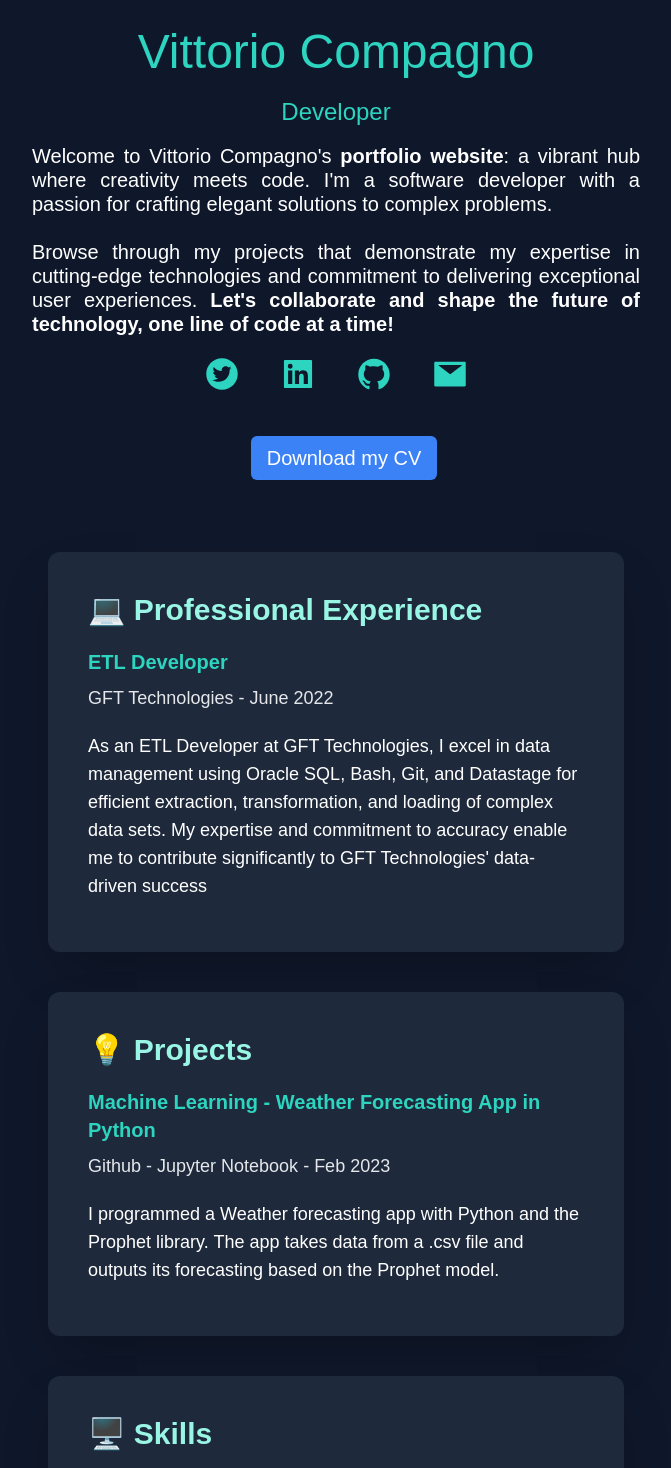
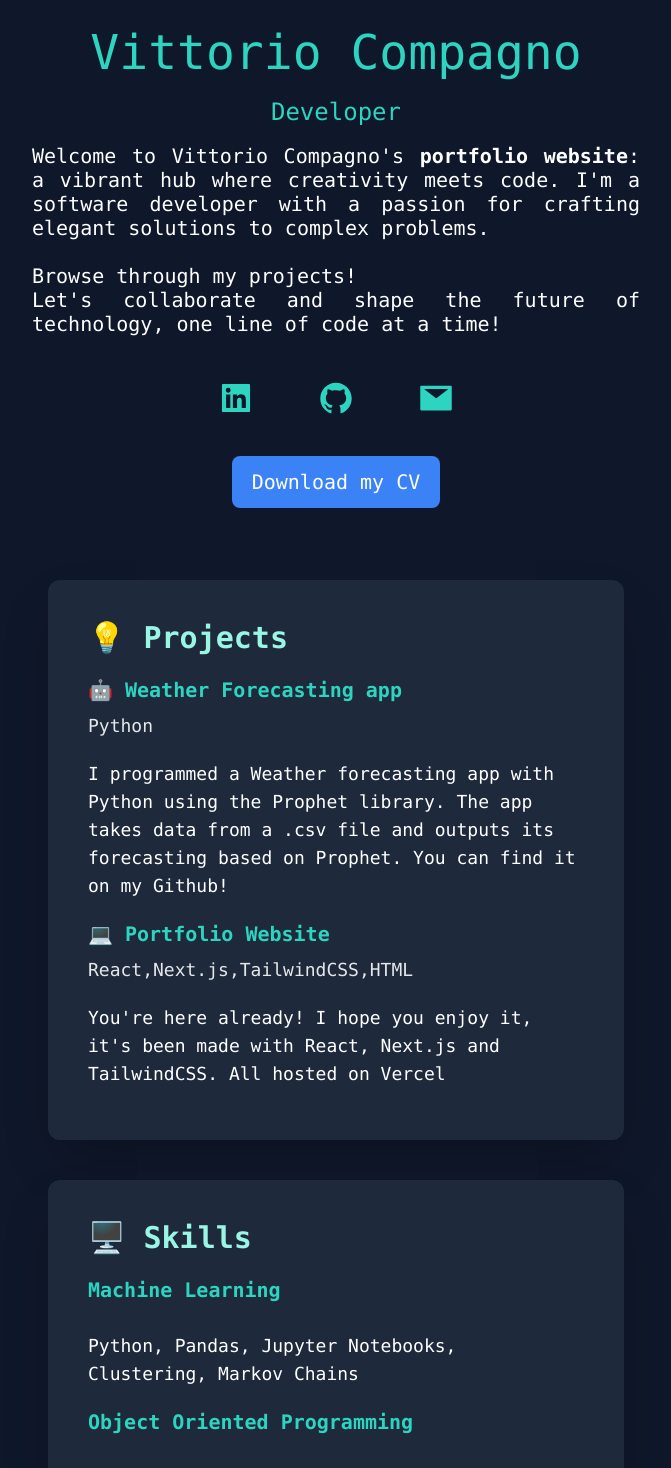
Before and after one commit to vittoriocompagno/portfolio, a Next.js app: page / in a window 1280 px wide. Shown: the part 420-1888 px from the top of the page, without its empty margins (304-975 px from the left). Built offline with nearby package versions, Linux system fonts and the light colour scheme.

Commit message:
Added elements, updated resume

```diff
--- a/src/pages/ExperienceCard.tsx
+++ b/src/pages/ExperienceCard.tsx
@@ -9,13 +9,13 @@ interface ExperienceProps {
 }
 
 const ExperienceCard: React.FC<ExperienceProps> = ({ category, titles, companies, dates, descriptions }) => (
-  <div className='mb-10 max-w-xl min-w-0 font-montserrat'>
+  <div className='mb-10 max-w-xl min-w-0 font-mono'>
     <div className=' hover:bg-slate-300 dark:hover:bg-slate-700 transition duration-200 text-center shadow-2xl p-10 rounded-xl bg-slate-200 text-black dark:text-white dark:bg-slate-800'>
       <h1 className='text-3xl font-bold text-left text-teal-700 dark:text-teal-200'>{category}</h1>
       {titles?.map((title, index) => (
         <div key={index}>
           <h2 className='font-bold pt-2 pb-2 mt-3 text-xl text-left text-teal-700 dark:text-teal-400'>{title}</h2>
-          <h3 className='text-lg text-left mb-5 dark:text-gray-200 text-gray-500'>{companies?.[index]} - {dates?.[index]}</h3>
+          <h3 className='text-lg overflow-auto  text-left mb-5 dark:text-gray-200 text-gray-500'>{companies?.[index]}  {dates?.[index]}</h3>
           <p className='text-left leading-6.5 mb-3 overflow-auto break-word text-lg'>{descriptions?.[index]}</p>
         </div>
       )) ?? <p>No data available</p>}
--- a/src/pages/index.tsx
+++ b/src/pages/index.tsx
@@ -16,7 +16,7 @@ export default function Home() {
         <meta name="viewport" content="width=device-width, initial-scale=1" />
         <link rel="icon" href="/favicon.ico" />
       </Head>
-      <main className=' bg-slate-100 px-10 font-montserrat md:px-20 lg:px-40 dark:bg-slate-900 '>
+      <main className=' bg-slate-100 px-10 font-mono md:px-20 lg:px-40 dark:bg-slate-900 '>
         <section className='min-h-screen'>
           <nav className='py-10 mb-12 '>
             <div className='flex justify-between gap-10'>
@@ -34,18 +34,15 @@ export default function Home() {
           <div className= 'text-black dark:text-white text-center p-8 mx-auto max-w-2xl min-w-0'>
             <h1 className=' text-5xl text-teal-700 dark:text-teal-400 font-medium'>Vittorio Compagno</h1>
             <h3 className=' text-2xl pt-5 text-teal-700 dark:text-teal-400'>Developer</h3>
-            <div className='justify-center text-xl md:text-justify py-4 leading-6 overflow-auto break-word'>
+            <div className='justify-center text-xl text-justify py-4 leading-6 overflow-auto break-word'>
               <p>
               Welcome to Vittorio Compagno's <b>portfolio website</b>: a vibrant hub where creativity meets code. I'm a software developer with a passion for crafting elegant solutions to complex problems.
               </p>
               <p>
-              <br /> Browse through my projects that demonstrate my expertise in cutting-edge technologies and commitment to delivering exceptional user experiences. <b> Let's collaborate and shape the future of technology, one line of code at a time! </b>
+              <br /> Browse through my projects! <br />Let's collaborate and shape the future of technology, one line of code at a time!
               </p>
             </div>
-            <div className='flex justify-center text-4xl gap-10 p-10 py-1 text-gray-400 dark:text-teal-400'>
-              <a href="https://www.twitter.com/comradvittorio" target='_blank' >
-                <AiFillTwitterCircle className='cursor-pointer'/>
-              </a>
+            <div className='flex justify-center text-4xl gap-16 mt-7 text-gray-500 dark:text-teal-400'>
               <a href="https://www.linkedin.com/in/vittorio-compagno" target='_blank'>
                 <AiFillLinkedin className='cursor-pointer'/>
               </a>
@@ -57,8 +54,8 @@ export default function Home() {
               </a>
           </div>
             <div className='text-center mt-10 mb-5'>
-              <button className='dark:hover:bg-blue-300 transition duration-200 text-xl bg-blue-500   text-white px-4 py-2 border-none rounded-md ml-4'>
-                <a className=' ' download href='./Vittorio_Compagno_Resume_04-2023.pdf'>
+              <button className='text-xl bg-blue-500   text-white px-5 py-3 border-none rounded-lg '>
+                <a className=' ' download href='./Vittorio_Compagno_Resume_2023.pdf'>
                   Download my CV
                 </a>
               </button>
@@ -68,35 +65,39 @@ export default function Home() {
         <section className='pt-5 pb-10 flex items-center justify-center'>
           <div className='grid grid-cols-1 gap-5'>
             <div>
-              <ExperienceCard
-                category="💻 Professional Experience"
-                titles={["ETL Developer"]}
-                companies={["GFT Technologies"]}
-                dates={["June 2022"]}
+            <ExperienceCard
+                category="💡 Projects"
+                titles={["🤖 Weather Forecasting app", "💻 Portfolio Website"]}
+                companies={["Python", "React,Next.js,TailwindCSS,HTML"]}
+                dates={[]}
                 descriptions={[
-                  "As an ETL Developer at GFT Technologies, I excel in data management using Oracle SQL, Bash, Git, and Datastage for efficient extraction, transformation, and loading of complex data sets. My expertise and commitment to accuracy enable me to contribute significantly to GFT Technologies' data-driven success"
-                ]}
-              />
-              <ExperienceCard
-                category="💡 Projects"
-                titles={["Machine Learning - Weather Forecasting App in Python"]}
-                companies={["Github - Jupyter Notebook"]}
-                dates={["Feb 2023"]}
-                descriptions={[
-                  "I programmed a Weather forecasting app with Python and the Prophet library. The app takes data from a .csv file and outputs its forecasting based on the Prophet model.",
+                  "I programmed a Weather forecasting app with Python using the Prophet library. The app takes data from a .csv file and outputs its forecasting based on Prophet. You can find it on my Github!",
+                  "You're here already! I hope you enjoy it, it's been made with React, Next.js and TailwindCSS. All hosted on Vercel"
                 ]}
               />
              <ExperienceCard
                 category="🖥️ Skills"
-                titles={["Software Skills", "Hardware Skills"]}
-                companies={['', '']}
-                dates={['', '']}
+                titles={["Machine Learning", "Object Oriented Programming","Big Data and Cloud","Development and Versioning","Web Development","Automation"]}
+                companies={[]}
+                dates={[]}
                 descriptions={[
-                  "SQL (PL-SQL, PostGreSQL), Python, Machine Learning, Data Analytics in R, Visualization in Tableau, Java, C, Bash Scripting, Git, MATLAB, Linux, IOT, Docker, DevOps processes, HTML, CSS",
-                  "Embedded Systems, Robotics fundamentals, Circuit Analysis, Signals, PC Hardware, Automated Systems, CPU Architecture"
+                  "Python, Pandas, Jupyter Notebooks, Clustering, Markov Chains",
+                  "Python, Java, JS, Golang (basics)",
+                  "SQL (PL-SQL, PostrGre), Basics of AWS, Cloud Computing, Cassandra, Docker",
+                  "Git, VSCode, Debugging, Testing, QA testing",
+                  "HTML, CSS, JavaScript, React, Next.js, TailwindCSS",
+                  "Bash, C, Robotics Fundamentals"
                 ]}
                 />
-
+              <ExperienceCard
+                category="💻 Professional Experience"
+                titles={["Software Developer"]}
+                companies={["GFT Technologies"]}
+                dates={["June 2022-Present"]}
+                descriptions={[
+                  "As a Software Developer at GFT Technologies, I excel in data management using Oracle SQL, Bash, Git, and Datastage for efficient extraction, transformation, and loading of complex data sets. My expertise and commitment to accuracy enable me to contribute significantly to GFT Technologies' data-driven success"
+                ]}
+              />
               <ExperienceCard
                 category="🎓 Education"
                 titles={[
@@ -112,9 +113,19 @@ export default function Home() {
                   "Feb 2022",
                 ]}
                 descriptions={[
-                  "Studied various aspects of computer engineering, including software development, hardware design, networking, and computer systems. Gained foundational knowledge in programming languages, algorithms, data structures, and computer organization.",
-                  "Exchange program at Universität Salzburg, Austria, focusing on computer science and informatics.",
+                  "",
+                  ""
                 ]}
+              />
+              <ExperienceCard
+                category="📚 Languages"
+                titles={["Full working Proficiency"," Limited working Proficiency"]}
+                companies={[]}
+                dates={[]}
+                descriptions={[
+                  "🇮🇹 Italian | 🇬🇧 English ",
+                  "🇩🇪 German"
+               ]}
               />
             </div>
           </div>
--- a/tailwind.config.js
+++ b/tailwind.config.js
@@ -12,7 +12,8 @@ module.exports = {
   theme: {
     extend: {
       fontFamily: {
-        montserrat: ['Montserrat','sans-serif']
+        montserrat: ['Montserrat','sans-serif'],
+        robotomon: ['Roboto Mono','ui-monospace']
       }
     },
   },
```
Also changed, not shown: 2 other files (tests, documents, lock files or other folders).
